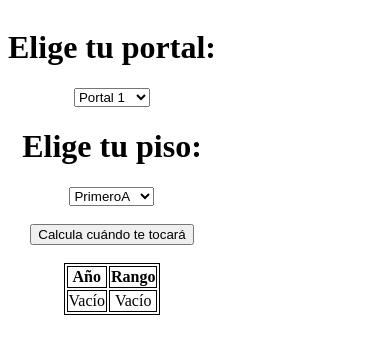
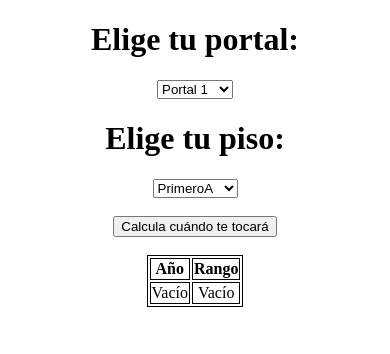
Before and after one commit to asegnz/myCommunity, a plain HTML site: page index.html in a window 390 px wide. Drawn offline with Linux system fonts and the light colour scheme.

Commit message:
Mejoro un poco el responsive. Al menos ahora se ve decente en un móvil.

```diff
--- a/index.html
+++ b/index.html
@@ -12,11 +12,13 @@
         }
     </style>
     <meta charset="UTF-8">
+    <meta name="viewport" content="width=device-width, initial-scale=1.0">
     <title>Tu comunidad</title>
 </head>
 
 <body>
-<div style="text-align: center; display:inline-block">
+<!--<div style="text-align: center; display:inline-block">-->
+<div style="text-align: center">
     <h1>Elige tu portal:</h1>
     <select id="portal">
         <option value="1" selected>Portal 1</option>
@@ -61,7 +63,6 @@
         <td>Vacío</td>
         <td>Vacío</td>
     </tr>
-    <!-- Vacío por defecto -->
     </tbody>
 </table>
 </div>
```
